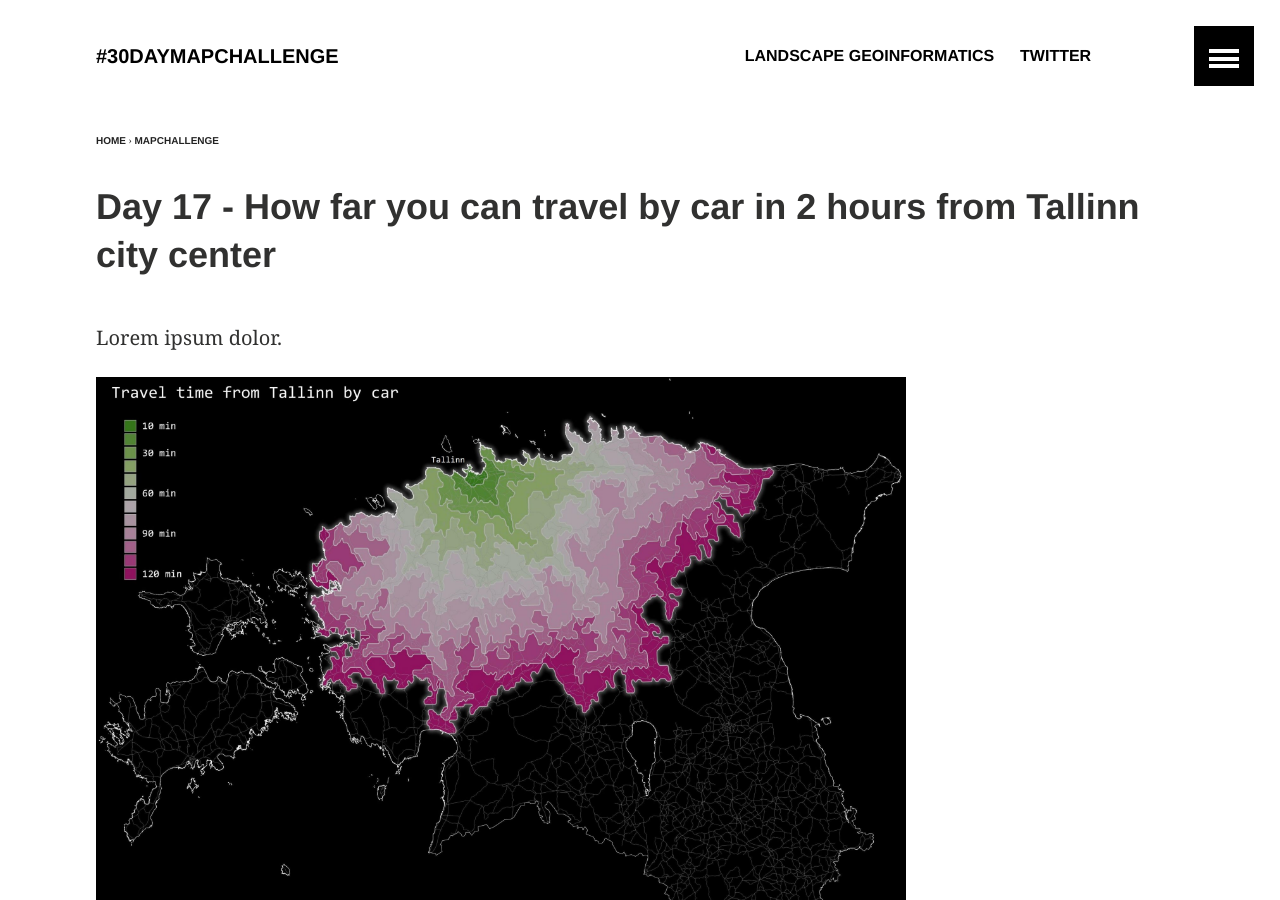
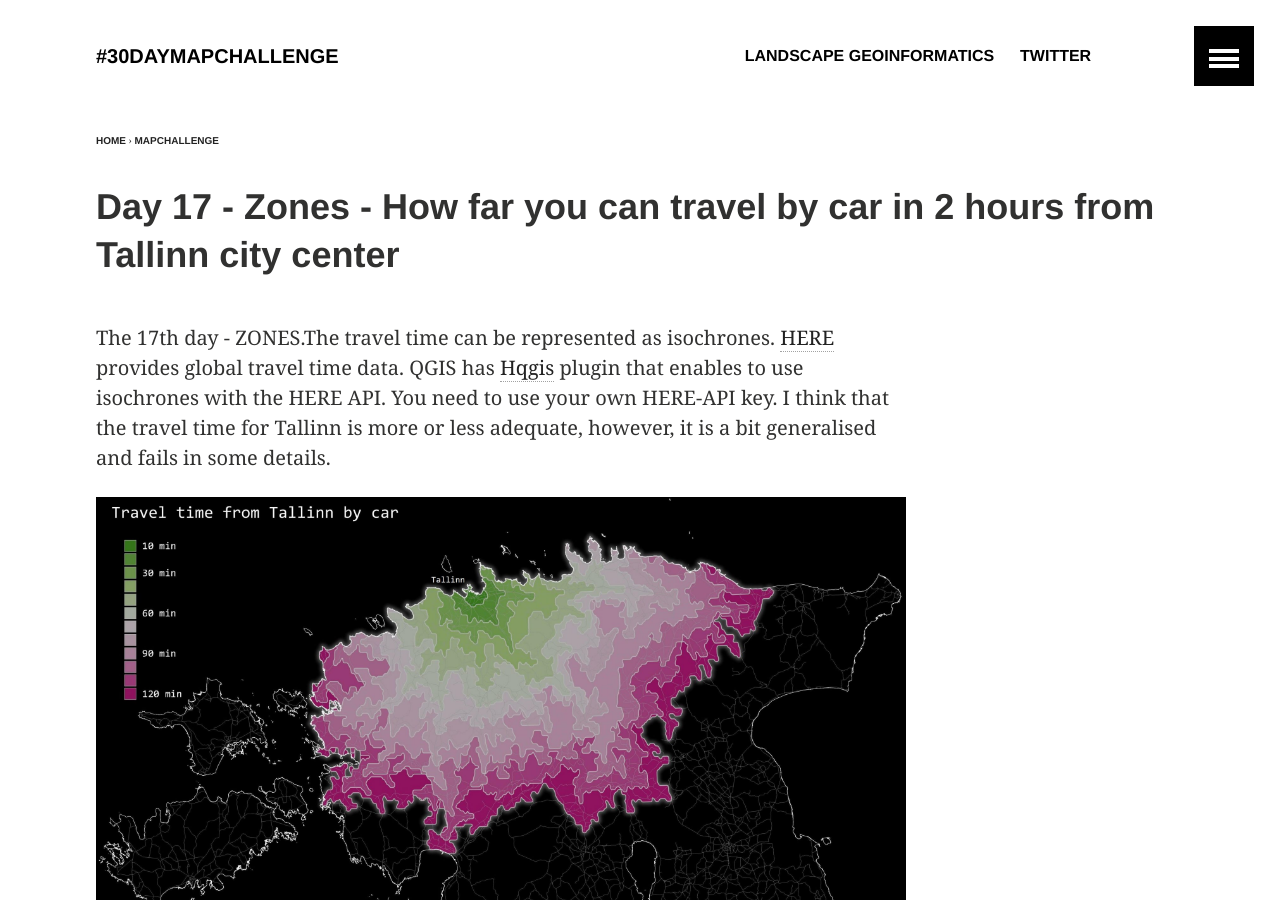
Before and after one commit to kevelyn1/30DayMapChallenge2019, a Jekyll site: the page built from _posts/mapchallenge/2019-11-17-day-17.md, in a window 1280 px wide and 900 px high. Built offline with Jekyll 4.4.1, drawn with Linux system fonts in a browser that asks for light colours.

Commit message:
Update 2019-11-17-day-17.md

```diff
--- a/_posts/mapchallenge/2019-11-17-day-17.md
+++ b/_posts/mapchallenge/2019-11-17-day-17.md
@@ -1,14 +1,13 @@
 ---
 layout: article
-title: Day 17 - How far you can travel by car in 2 hours from Tallinn city center
+title: Day 17 - Zones - How far you can travel by car in 2 hours from Tallinn city center
 modified: 2019-11-17
 categories: mapchallenge
 image:
   teaser: travel-time-from-Tln-by-car-scaled.jpg
 ---
-
-Lorem ipsum dolor.
+The 17th day - ZONES.The travel time can be represented as isochrones. [HERE](https://www.here.com/) provides global travel time data. QGIS has [Hqgis](https://github.com/riccardoklinger/Hqgis) plugin that enables to use isochrones with the HERE API. You need to use your own HERE-API key. I think that the travel time for Tallinn is more or less adequate, however, it is a bit generalised and fails in some details.
 
 ![image of day 17 post](../../images/travel-time-from-Tln-by-car-scaled.jpg)
 
-[Link to original Twitter post](https://twitter.com/evelynuuemaa/status/17)
+[Link to original Twitter post](https://twitter.com/evelynuuemaa/status/1196042890381873153)
```
